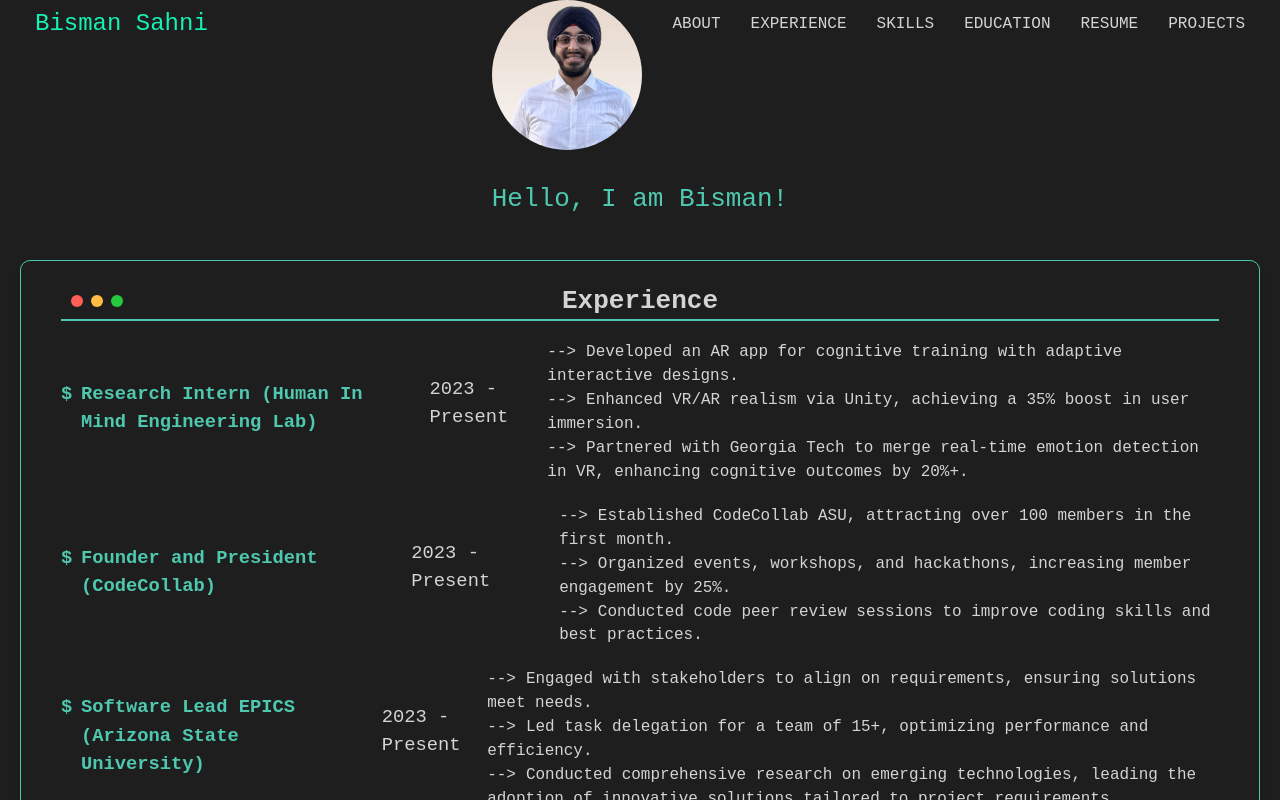
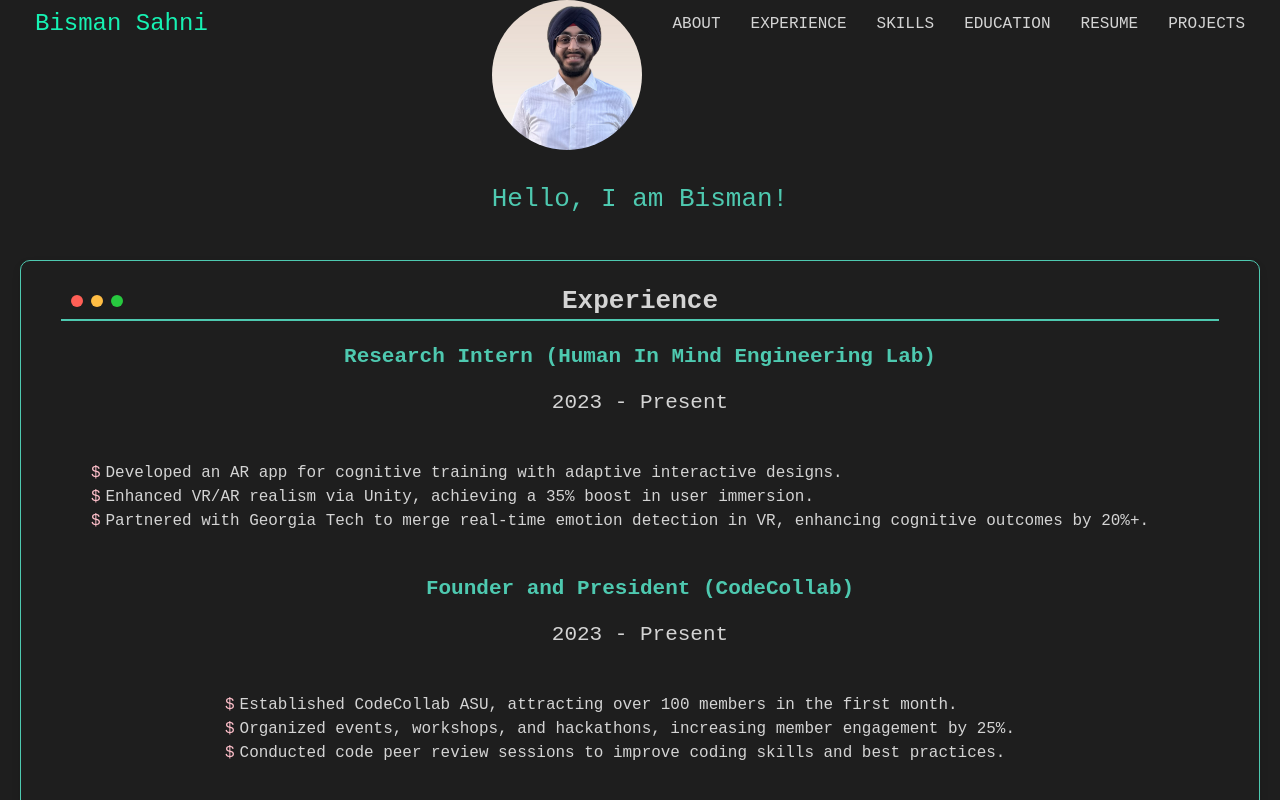
Before and after one commit to bismansahni/My-portfolio, a React (Create React App) app: page / in a window 1280 px wide. Shown: the top 800 px of the page. Built offline with nearby package versions, Linux system fonts and the light colour scheme.

Commit message:
added dollar and trying to fix it

```diff
--- a/src/Experience.js
+++ b/src/Experience.js
@@ -40,15 +40,15 @@ const experiences = [
   },
 ];
 
-
 function Experience() {
   return (
     <div className="experience-section terminal-container">
       <div className="terminal-header">
         <div className="terminal-controls">
-          <div className="terminal-button close"></div>
-          <div className="terminal-button minimize"></div>
-          <div className="terminal-button maximize"></div>
+          {/* Your button components */}
+          <span className="terminal-button close"></span>
+          <span className="terminal-button minimize"></span>
+          <span className="terminal-button maximize"></span>
         </div>
         <h2 className="terminal-title">Experience</h2>
       </div>
@@ -58,7 +58,7 @@ function Experience() {
           <time>{exp.period}</time>
           <ul>
             {exp.responsibilities.map((item, itemIndex) => (
-              <li key={itemIndex}>{item}</li>
+              <li key={itemIndex}><span className="dollar-sign">$</span>{item}</li>
             ))}
           </ul>
         </div>
@@ -67,4 +67,5 @@ function Experience() {
   );
 }
 
+
 export default Experience;
--- a/src/styles/Experience.css
+++ b/src/styles/Experience.css
@@ -10,7 +10,7 @@
     position: relative; /* Keeps children absolutely positioned relative to this container */
     display: flex;
     align-items: center;
-    justify-content: start;
+    justify-content: space-between;
     padding: 10px 20px; /* Add padding on the sides if needed */
     background-color: var(--background-color);
     top:-30px;
@@ -34,10 +34,10 @@
   .terminal-controls {
     display: flex;
     gap: 8px;
-    margin-right: 16px; /* Space between buttons and title */
+    /* Space between buttons and title */
     position: absolute;
   top: 50%;
-  left: 10px; /* Adjust this value to place the buttons to the left */
+  left: 20px; /* Adjust this value to place the buttons to the left */
   transform: translateY(-50%);
   }
 
@@ -64,6 +64,7 @@
     height: 12px;
     border-radius: 50%;
     background-color: #ff5f56; /* red */
+    flex-shrink: 0;
   }
 
   .terminal-button.minimize {
@@ -117,30 +118,45 @@
     bottom: -10px; /* Adjust to place the line right below the header */
   }
 
-
-  /* Adjust styles for experience entries */
-.experience-entry {
-  position: relative; /* To position the pseudo-elements */
-  padding-left: 20px; /* Add some space for pseudo-elements */
-  /* ... other existing styles ... */
+  .terminal-container ul {
+    list-style: none;
+    padding: 0;
 }
 
-/* Use pseudo-elements for custom bullets */
-.experience-entry h3::before {
-  content: '$'; /* Pink dollar sign */
-  color: var(--muted-pink);
-  position: absolute;
-  left: 0;
+/* Pink dollar sign for bullets */
+.terminal-container ul li::before {
+    /* content: '$'; */
+    color: var(--pink); /* Replace with your color value */
+    margin-right: 8px;
 }
 
-.experience-entry ul {
-  list-style: none; /* Remove default list style */
-  padding: 0; /* Remove default padding */
-  margin: 0; /* Align with the title */
+/* Arrow bullets for the responsibilities */
+.terminal-container ul li::before {
+    /* content: '-->'; */
+    color: var(--light-gray); /* Replace with your color value */
+    margin-right: 8px;
+    /* ... */
 }
 
-.experience-entry ul li::before {
-  content: '-->'; /* Arrow bullet point */
-  color: var(--text-color);
-  padding-right: 10px; /* Space between bullet and text */
+.experience-entry {
+  /* ... other styles ... */
+  display: flex;
+  flex-direction: column;
+  gap: 4px;
 }
+
+/* You can adjust font-size and other styles for better alignment */
+.experience-entry h3, .experience-entry time {
+  /* ... */
+  font-size: 0.95em;
+}
+
+/* Additional responsive styles if needed */
+@media (max-width: 768px) {
+  /* ... */
+}
+
+.dollar-sign {
+  color: pink; /* Replace with the exact color code you need */
+  margin-right: 5px; /* Adjust spacing as needed */
+}
```
Also changed, not shown: src/images/drupallogo.png (added).
